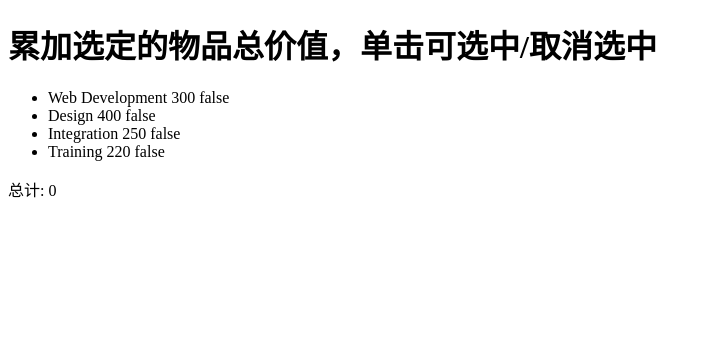
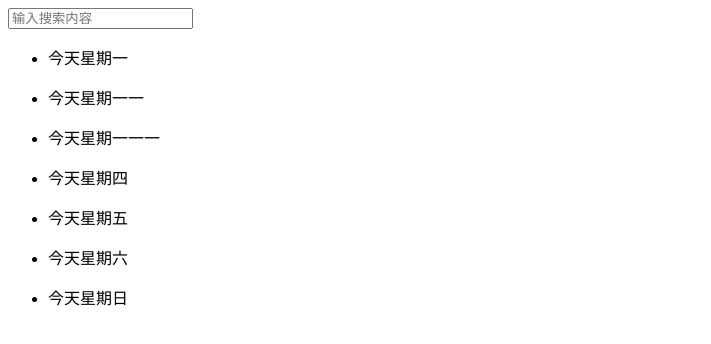
Before and after one commit to aci456852/Vue, a Vue app in the folder learnVue/: page /#/ in a window 1280 px wide. Shown: the top 344 px of the page, without its empty margins (0-711 px from the left). Built offline with nearby package versions, Linux system fonts and the light colour scheme.

Commit message:
新增练习：computed匹配搜索

```diff
--- /dev/null
+++ b/learnVue/src/components/testmore/SearchPage.vue
@@ -0,0 +1,63 @@
+<template>
+	<form id="main" v-cloak>
+	    <div class="bar">
+	        <input type="text" v-model="searchString" placeholder="输入搜索内容" />
+	    </div>
+	    <ul>
+	        <li v-for="article in filteredArticles">
+	            <p>{{article.title}}</p>
+	        </li>
+	    </ul>
+	</form>
+</template>
+
+<script>
+export default {
+    el: '#main',
+    data() {
+        return {
+	        searchString: "",
+	        // 数据模型，实际环境可以根据 Ajax来获取
+			articles: [
+	            {
+	                "title": "今天星期一"
+	            },
+	            {
+	                "title": "今天星期一一"
+	            },
+	            {
+	                "title": "今天星期一一一"
+	            },
+	            {
+	                "title": "今天星期四"
+	            },
+	            {
+	                "title": "今天星期五"
+	            },
+	            {
+	                "title": "今天星期六"
+	            },
+	            {
+	                "title": "今天星期日"
+	            }
+	        ]
+        }
+    },
+    computed: {
+        filteredArticles: function () {
+            var articles_array = this.articles,
+                searchString = this.searchString;
+            if(!searchString){
+                return articles_array;
+            }
+            searchString = searchString.trim().toLowerCase();
+            articles_array = articles_array.filter(function(item){
+                if(item.title.toLowerCase().indexOf(searchString) !== -1){
+                    return item;
+                }
+            })
+            return articles_array;
+        }
+    }
+}
+</script>
--- a/learnVue/src/router/index.js
+++ b/learnVue/src/router/index.js
@@ -1,6 +1,6 @@
 import Vue from 'vue'
 import Router from 'vue-router'
-import OrderList from '@/components/testmore/OrderList'
+import SearchPage from '@/components/testmore/SearchPage'
 
 
 Vue.use(Router)
@@ -9,8 +9,8 @@ export default new Router({
   routes: [
     {
       path: '/',
-      name: 'OrderList',
-      component: OrderList
+      name: 'SearchPage',
+      component: SearchPage
     }
   ]
 })
```
